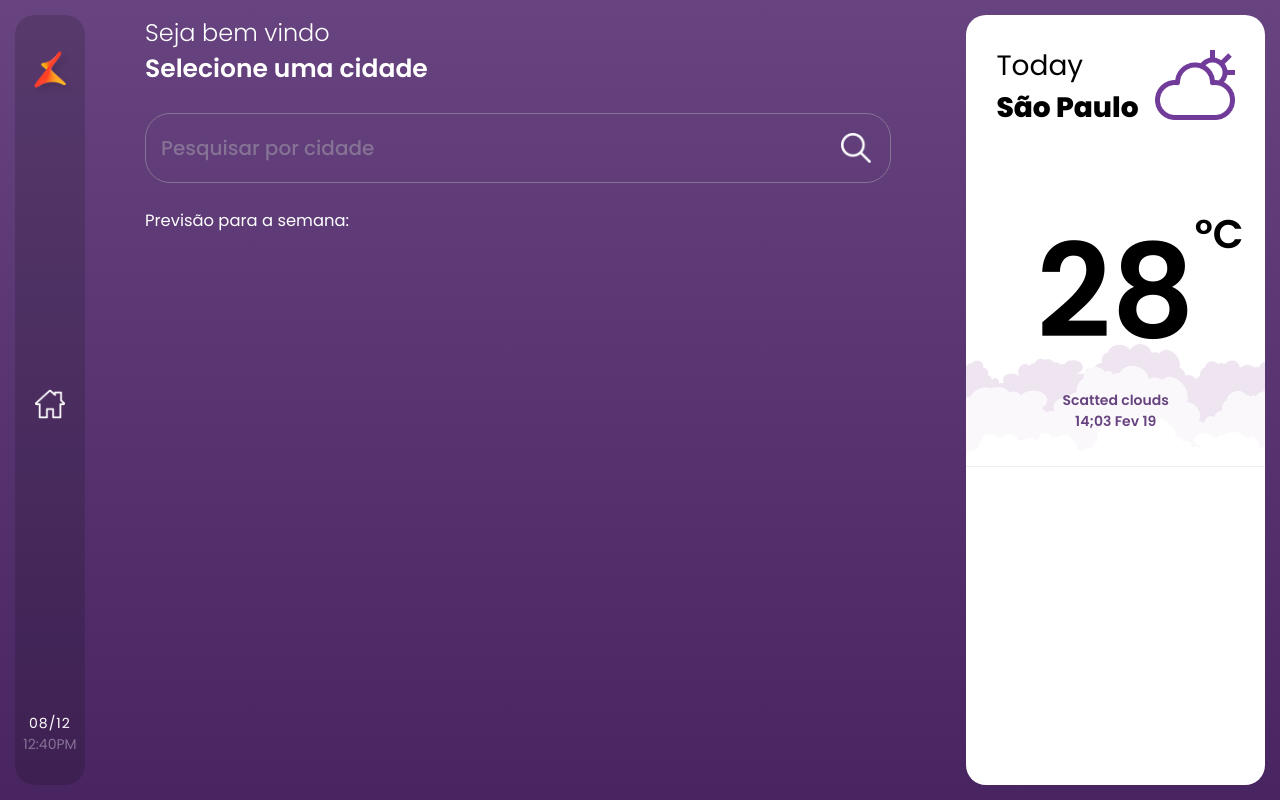
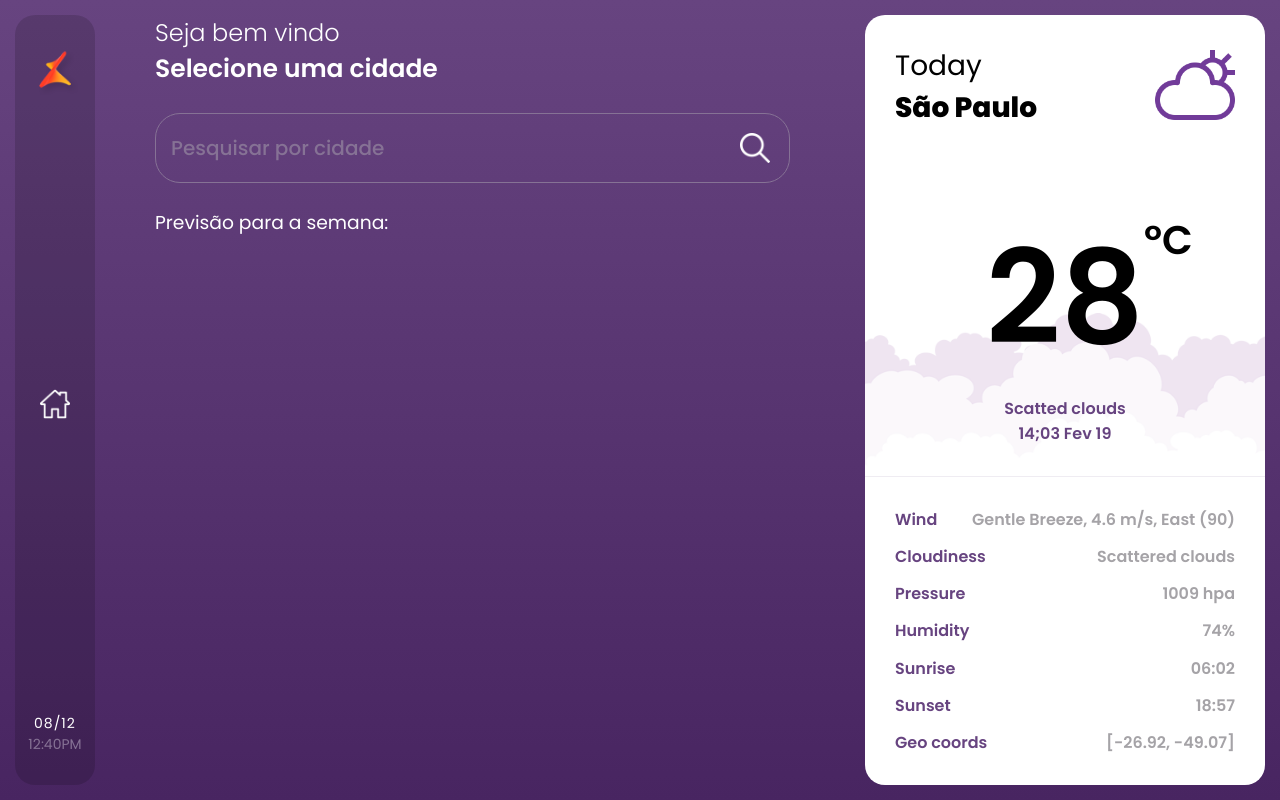
Before and after one commit to angelomedeiros/previsao-do-tempo, a React (Create React App) app: page / in a window 1280 px wide. Built offline with nearby package versions, Linux system fonts and the light colour scheme.

Commit message:
Previsao de hoje layout completo

```diff
--- a/src/pages/Main/PrevisaoDeHoje.js
+++ b/src/pages/Main/PrevisaoDeHoje.js
@@ -28,5 +28,35 @@ export default () => (
                 <p>14;03 Fev 19</p>
             </div>
         </div>
+        <div className="previsao-de-hoje__stat">
+            <div className="previsao-de-hoje__stat--row">
+                <p>Wind</p>
+                <p>Gentle Breeze, 4.6 m/s, East (90)</p>
+            </div>
+            <div className="previsao-de-hoje__stat--row">
+                <p>Cloudiness</p>
+                <p>Scattered clouds</p>
+            </div>
+            <div className="previsao-de-hoje__stat--row">
+                <p>Pressure</p>
+                <p>1009 hpa</p>
+            </div>
+            <div className="previsao-de-hoje__stat--row">
+                <p>Humidity</p>
+                <p>74%</p>
+            </div>
+            <div className="previsao-de-hoje__stat--row">
+                <p>Sunrise</p>
+                <p>06:02</p>
+            </div>
+            <div className="previsao-de-hoje__stat--row">
+                <p>Sunset</p>
+                <p>18:57</p>
+            </div>
+            <div className="previsao-de-hoje__stat--row">
+                <p>Geo coords</p>
+                <p>[-26.92, -49.07]</p>
+            </div>
+        </div>
     </div>
 );
--- a/src/pages/Main/style.scss
+++ b/src/pages/Main/style.scss
@@ -12,6 +12,7 @@
     margin: 15px 0 15px 15px;
     padding-top: 30px;
     padding-bottom: 30px;
+    min-width: 80px;
     width: 120px;
     border-radius: 20px;
 
@@ -45,6 +46,7 @@
     height: calc(100vh - 30px);
     margin: 15px 60px;
     width: 100%;
+    min-width: 400px;
 
     &__header {
         h1 {
@@ -70,6 +72,7 @@
     border-radius: 20px;
     height: calc(100vh - 30px);
     margin: 15px 15px 15px;
+    min-width: 400px;
     width: 40%;
     color: black;
 
@@ -77,6 +80,7 @@
         display: flex;
         justify-content: space-between;
         padding: 30px;
+        height: 20%;
 
         &--content {
             font-size: 28px;
@@ -128,6 +132,29 @@
             color: rgba(103, 68, 128, 1);
         }
     }
+
+    &__stat {
+        height: 40%;
+        padding: 30px;
+        display: flex;
+        flex-direction: column;
+        justify-content: space-between;
+
+        &--row {
+            display: flex;
+            justify-content: space-between;
+
+            p:first-of-type {
+                font-weight: 600;
+                color: rgba(103, 68, 128, 1);
+            }
+
+            p:last-of-type {
+                font-weight: 600;
+                color: rgb(165, 163, 167);
+            }
+        }
+    }
 }
 
 // ===========================================
--- a/src/style.scss
+++ b/src/style.scss
@@ -27,5 +27,5 @@ body {
     -webkit-font-smoothing: antialiased !important;
     font-family: 'Poppins';
     color: white;
-    font-size: 14px;
+    font-size: 16px;
 }
```
